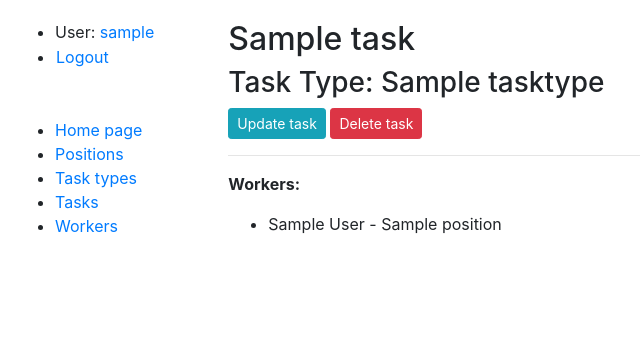
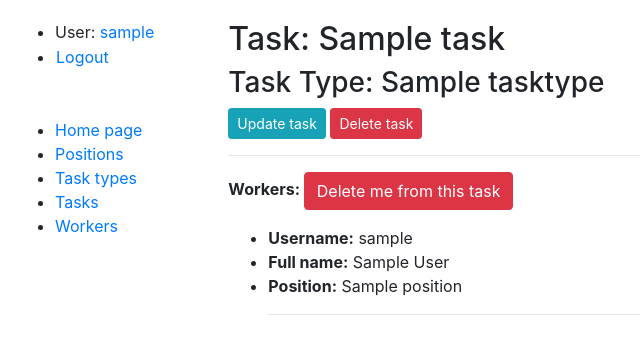
Before and after one commit to olessh/it-company-task-manager, a Django app: page /tasks/1/ in a window 1280 px wide. Shown: the top 354 px of the page, without its empty margins (0-640 px from the left). Run offline with Django 5.2, Linux system fonts and the light colour scheme; a user stored in the database is signed in; tables that the repository leaves empty hold one stand-in row (values such as "Sample post").

Commit message:
Add button Assign me to this task and Delete me from this task on the task detail page

```diff
--- a/templates/task_manager/task_detail.html
+++ b/templates/task_manager/task_detail.html
@@ -1,14 +1,25 @@
 {% extends "base.html" %}
 {% block content %}
-  <h2>{{ task.name }}</h2>
+  <h2>Task: {{ task.name }}</h2>
   <h3>Task Type: {{ task.task_type.name }}</h3>
   <a href="{% url "task_manager:task-update" pk=task.id %}" class="btn btn-info btn-sm">Update task</a>
   <a href="{% url "task_manager:task-delete" pk=task.id %}" class="btn btn-danger btn-sm">Delete task</a>
   <hr>
-  <p><strong>Workers:</strong></p>
+  <p><strong>Workers:
+    {% if user not in task.workers.all %}
+      <a href="{% url 'task_manager:task-update-assignee' pk=task.id %}" class="btn btn-primary link-to-page">Assign me to this
+        task</a>
+    {% else %}
+      <a href="{% url 'task_manager:task-update-assignee' pk=task.id %}" class="btn btn-danger link-to-page">Delete me from this
+        task</a>
+    {% endif %}
+  </strong></p>
   <ul>
     {% for assignee in task.assignees.all %}
-      <li>{{ assignee.first_name }} {{ assignee.last_name }} - {{ assignee.position }}</li>
+      <li><strong>Username:</strong> {{ assignee.username }}</li>
+      <li><strong>Full name:</strong> {{ assignee.first_name }} {{ assignee.last_name }}</li>
+      <li><strong>Position:</strong> {{ assignee.position }}</li>
+      <hr>
     {% endfor %}
   </ul>
 {% endblock %}
```
